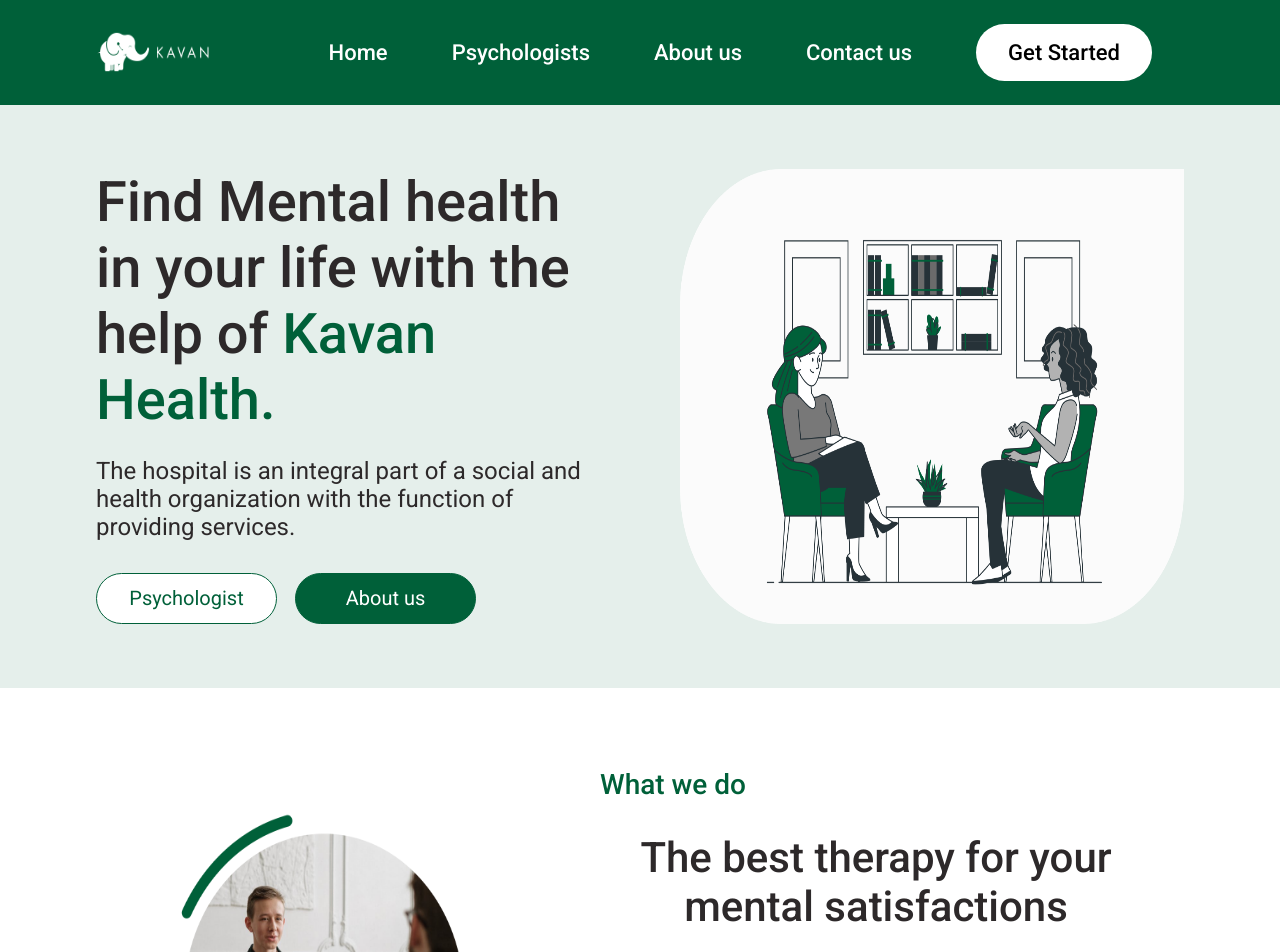
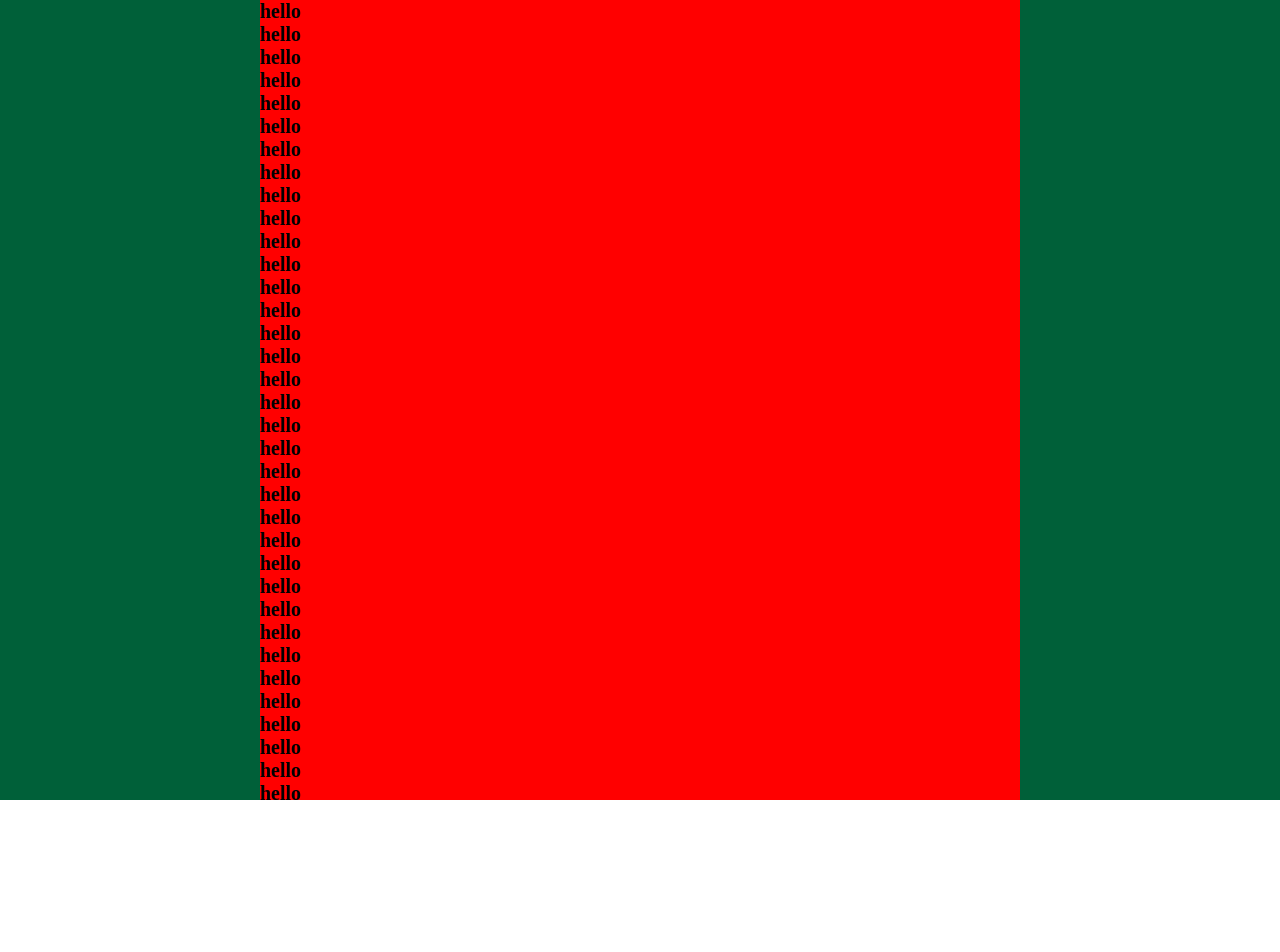
Before and after one commit to tx-dynamics/Kavan-web, a React (Create React App) app: page /dashboard in a window 1280 px wide. Before the commit this address led to /. Shown: the top 952 px of the page. After the commit the page ends 800 px from the top, so only its background shows below. Built offline with nearby package versions, Linux system fonts and the light colour scheme.

Commit message:
Dashboard structure incomplete

```diff
--- a/src/components/index.js
+++ b/src/components/index.js
@@ -2,3 +2,5 @@ export { default as Navbar } from './navBar/Navbar'
 export { default as Button } from './button/Button'
 export { default as Footer } from './footer/Footer'
 export { default as TextInput } from './textInput/TextInput'
+export { default as LeftSideBar } from './leftSideBar/LeftSideBar'
+export { default as RightSideBar } from './rightSideBar/RightSideBar'
--- /dev/null
+++ b/src/components/leftSideBar/LeftSideBar.jsx
@@ -0,0 +1,12 @@
+import React from 'react'
+import { navbarLogo } from '../../assets'
+import './leftSideBar.css'
+const LeftSideBar = () => {
+    return (
+        <div className='kwn-left_side_bar-main_container'>
+
+        </div>
+    )
+}
+
+export default LeftSideBar
--- /dev/null
+++ b/src/components/leftSideBar/leftSideBar.css
@@ -0,0 +1,8 @@
+.kwn-left_side_bar-main_container {
+    display: flex;
+    width: 26rem;
+
+    height: 100vh;
+    flex-direction: row;
+    background-color: #006039;
+}
--- /dev/null
+++ b/src/components/rightSideBar/RightSideBar.jsx
@@ -0,0 +1,12 @@
+import React from 'react'
+import './rightSideBar.css'
+
+const RightSideBar = () => {
+    return (
+        <div className='kwn-right_side_bar-main_container'>
+
+        </div>
+    )
+}
+
+export default RightSideBar
--- /dev/null
+++ b/src/components/rightSideBar/rightSideBar.css
@@ -0,0 +1,7 @@
+.kwn-right_side_bar-main_container {
+    display: flex;
+    width: 26rem;
+    height: 100vh;
+    flex-direction: row;
+    background-color: #006039;
+}
--- a/src/navigation/Navigation.js
+++ b/src/navigation/Navigation.js
@@ -4,11 +4,12 @@ import { Routes, Route } from "react-router-dom";
 import { useEffect } from "react";
 import { useNavigate } from "react-router-dom";
 import * as Viewers from '../pages/viewers';
+import * as Admin from '../pages/admin';
 
 const Navigation = () => {
     const Navigate = useNavigate();
     useEffect(() => {
-        Navigate("/");
+        Navigate("/dashboard");
     }, [])
     return (
         <Routes>
@@ -24,7 +25,7 @@ const Navigation = () => {
             <Route path="/forgotPassword" element={<Viewers.ForgotPassword />} />
             <Route path="/confirmPassword" element={<Viewers.ConfirmPassword />} />
             <Route path="/verifyEmail" element={<Viewers.VerifyEmail />} />
-
+            <Route path="/dashboard" element={<Admin.Dashboard />} />
         </Routes>
     );
 };
--- /dev/null
+++ b/src/pages/admin/dashboard/Dashboard.jsx
@@ -0,0 +1,63 @@
+import React from 'react'
+import './dashboard.css'
+import { LeftSideBar, RightSideBar } from '../../../components'
+const Dashboard = () => {
+    return (
+        <div style={{ flexDirection: 'row', justifyContent: 'space-between', display: 'flex' }}>
+            <LeftSideBar />
+            <div className='hello'>
+                <h1>hello</h1>
+                <h1>hello</h1>
+                <h1>hello</h1>
+                <h1>hello</h1>
+                <h1>hello</h1>
+                <h1>hello</h1>
+                <h1>hello</h1>
+                <h1>hello</h1>
+                <h1>hello</h1>
+                <h1>hello</h1>
+                <h1>hello</h1>
+                <h1>hello</h1>
+                <h1>hello</h1>
+                <h1>hello</h1>
+                <h1>hello</h1>
+                <h1>hello</h1>
+                <h1>hello</h1>
+                <h1>hello</h1>
+                <h1>hello</h1>
+                <h1>hello</h1>
+                <h1>hello</h1>
+                <h1>hello</h1>
+                <h1>hello</h1>
+                <h1>hello</h1>
+                <h1>hello</h1>
+                <h1>hello</h1>
+                <h1>hello</h1>
+                <h1>hello</h1>
+                <h1>hello</h1>
+                <h1>hello</h1>
+                <h1>hello</h1>
+                <h1>hello</h1>
+                <h1>hello</h1>
+                <h1>hello</h1>
+                <h1>hello</h1>
+                <h1>hello</h1>
+                <h1>hello</h1>
+                <h1>hello</h1>
+                <h1>hello</h1>
+                <h1>hello</h1>
+                <h1>hello</h1>
+                <h1>hello</h1>
+                <h1>hello</h1>
+                <h1>hello</h1>
+                <h1>hello</h1>
+
+                <h1>hello</h1>
+            </div>
+
+            <RightSideBar />
+        </div>
+    )
+}
+
+export default Dashboard
--- /dev/null
+++ b/src/pages/admin/dashboard/dashboard.css
@@ -0,0 +1,10 @@
+.hello {
+    background-color: red;
+    display: flex;
+    flex: 1;
+    flex-direction: column;
+    /* overflow: hidden; */
+    height: 100vh;
+    overflow-y: scroll;
+    scroll-behavior: smooth;
+}
--- /dev/null
+++ b/src/pages/admin/index.js
@@ -0,0 +1 @@
+export { default as Dashboard } from './dashboard/Dashboard'
--- a/src/pages/viewers/confirmPassword/ConfirmPassword.jsx
+++ b/src/pages/viewers/confirmPassword/ConfirmPassword.jsx
@@ -6,7 +6,6 @@ const ConfirmPassword = () => {
     const navigate = useNavigate()
     const [showPassword, setShowPassword] = useState(false)
     const [showConfirmPassword, setShowConfirmPassword] = useState(false)
-
     return (
         <div>
             <Navbar />
```
